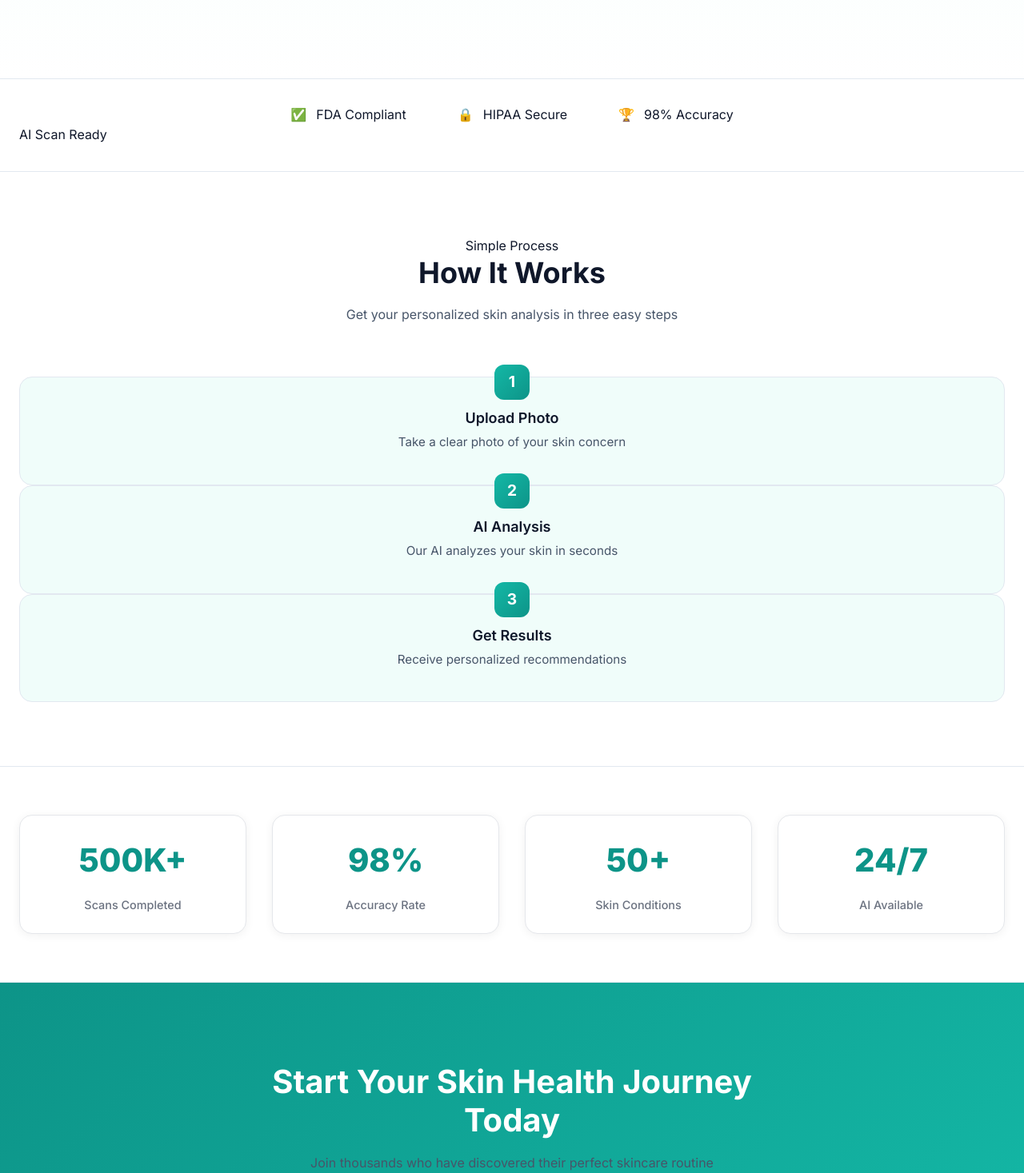
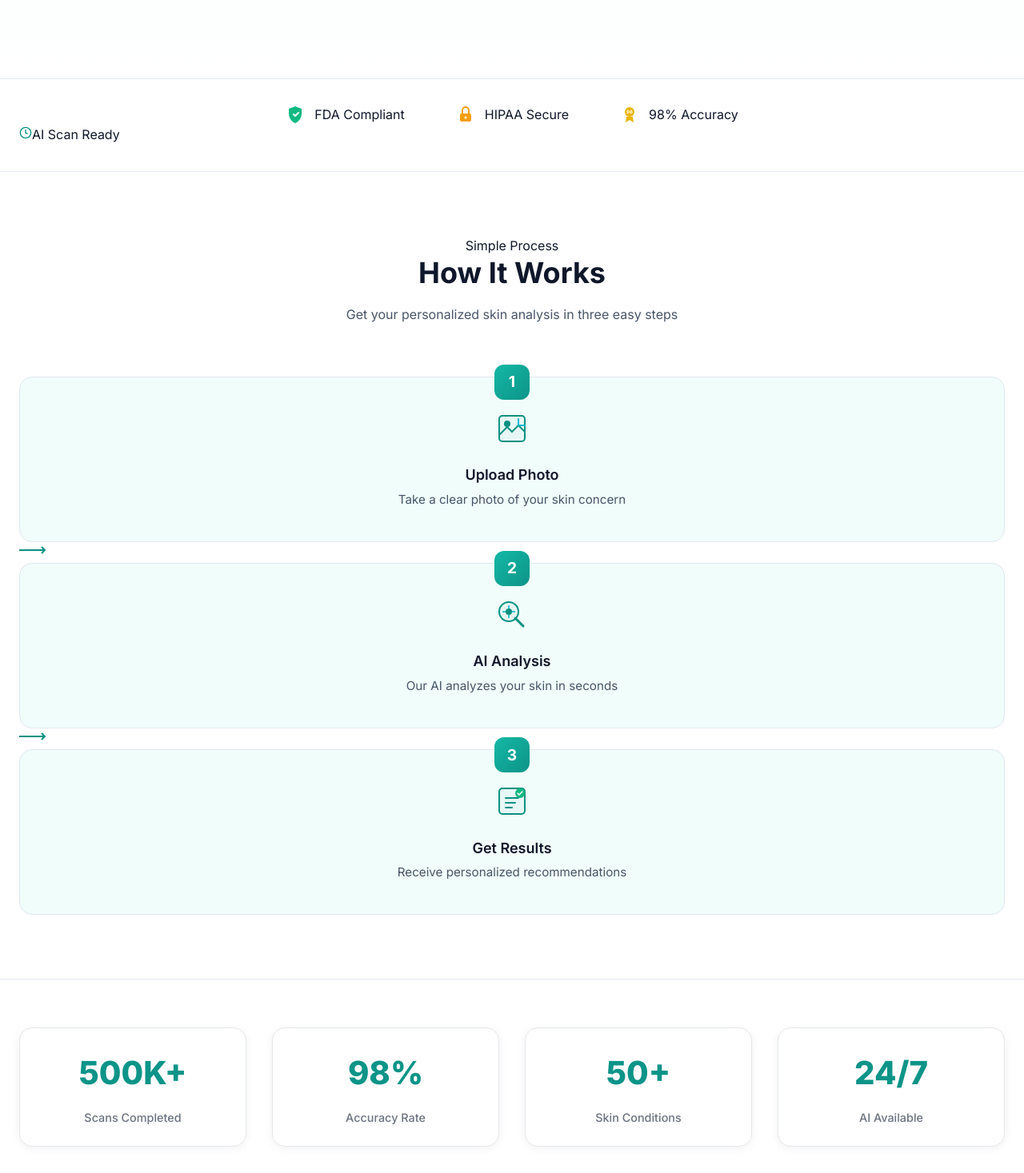
Before and after one commit to himprapatel-rgb/ai-skincare-intelligence-system, a React (Vite) app in the folder frontend/: page / in a window 1280 px wide. Shown: the part 520-1987 px from the top of the page at 80% size. Built offline with nearby package versions, Linux system fonts and the light colour scheme; no server answers.

Commit message:
feat(ui): Add custom SVG icons for trust badges and How It Works section

```diff
--- a/frontend/src/pages/HomePage.tsx
+++ b/frontend/src/pages/HomePage.tsx
@@ -75,28 +75,43 @@ const HomePage: React.FC = () => {
         </div>
       </section>
 
-      {/* Trust Badge Bar */}
+      {/* Trust Badge Bar with Custom SVG Icons */}
       <section className="trust-section">
         <div className="trust-container">
           <div className="trust-badge">
-            <span className="badge-icon">✅</span>
+            <svg width="24" height="24" viewBox="0 0 24 24" fill="none">
+              <path d="M12 2L4 5v6c0 5.55 3.84 10.74 8 12 4.16-1.26 8-6.45 8-12V5l-8-3z" fill="#10B981" />
+              <path d="M10 12l2 2 4-4" stroke="white" strokeWidth="2" strokeLinecap="round" strokeLinejoin="round" />
+            </svg>
             <span className="badge-text">FDA Compliant</span>
           </div>
           <div className="trust-badge">
-            <span className="badge-icon">🔒</span>
+            <svg width="24" height="24" viewBox="0 0 24 24" fill="none">
+              <rect x="5" y="11" width="14" height="10" rx="2" fill="#F59E0B" />
+              <path d="M8 11V7a4 4 0 1 1 8 0v4" stroke="#F59E0B" strokeWidth="2" fill="none" />
+              <circle cx="12" cy="16" r="1.5" fill="white" />
+            </svg>
             <span className="badge-text">HIPAA Secure</span>
           </div>
           <div className="trust-badge">
-            <span className="badge-icon">🏆</span>
+            <svg width="24" height="24" viewBox="0 0 24 24" fill="none">
+              <circle cx="12" cy="9" r="6" fill="#EAB308" />
+              <path d="M8 15l-1 7 5-3 5 3-1-7" fill="#EAB308" />
+              <text x="12" y="11" textAnchor="middle" fill="white" fontSize="6" fontWeight="bold">98</text>
+            </svg>
             <span className="badge-text">98% Accuracy</span>
           </div>
         </div>
         <div className="ai-scan-ready">
+          <svg width="16" height="16" viewBox="0 0 24 24" fill="none" stroke="#089182" strokeWidth="2">
+            <circle cx="12" cy="12" r="10" />
+            <polyline points="12,6 12,12 16,14" />
+          </svg>
           <span>AI Scan Ready</span>
         </div>
       </section>
 
-      {/* How It Works Section */}
+      {/* How It Works Section with Custom Icons */}
       <section className="how-it-works-section">
         <div className="how-it-works-container">
           <div className="section-header">
@@ -107,18 +122,50 @@ const HomePage: React.FC = () => {
           <div className="steps-container">
             <div className="step-card">
               <div className="step-number">1</div>
+              <div className="step-icon">
+                <svg width="48" height="48" viewBox="0 0 48 48" fill="none">
+                  <rect x="8" y="8" width="32" height="32" rx="4" stroke="#089182" strokeWidth="2" fill="#E6F7F5" />
+                  <circle cx="18" cy="18" r="4" fill="#089182" />
+                  <path d="M8 32l10-10 6 6 8-8 8 8" stroke="#089182" strokeWidth="2" fill="none" />
+                  <path d="M32 12v8h8" stroke="#06B6D4" strokeWidth="2" strokeLinecap="round" />
+                </svg>
+              </div>
               <h3 className="step-title">Upload Photo</h3>
               <p className="step-description">Take a clear photo of your skin concern</p>
             </div>
-            <div className="step-connector"></div>
+            <div className="step-connector">
+              <svg width="40" height="16" viewBox="0 0 40 16" fill="none">
+                <path d="M0 8h32M28 4l4 4-4 4" stroke="#089182" strokeWidth="2" />
+              </svg>
+            </div>
             <div className="step-card">
               <div className="step-number">2</div>
+              <div className="step-icon">
+                <svg width="48" height="48" viewBox="0 0 48 48" fill="none">
+                  <circle cx="20" cy="20" r="12" stroke="#089182" strokeWidth="2" fill="#E6F7F5" />
+                  <path d="M28 28l10 10" stroke="#089182" strokeWidth="3" strokeLinecap="round" />
+                  <circle cx="20" cy="20" r="4" fill="#089182" />
+                  <path d="M20 12v4M20 24v4M12 20h4M24 20h4" stroke="#06B6D4" strokeWidth="1.5" />
+                </svg>
+              </div>
               <h3 className="step-title">AI Analysis</h3>
               <p className="step-description">Our AI analyzes your skin in seconds</p>
             </div>
-            <div className="step-connector"></div>
+            <div className="step-connector">
+              <svg width="40" height="16" viewBox="0 0 40 16" fill="none">
+                <path d="M0 8h32M28 4l4 4-4 4" stroke="#089182" strokeWidth="2" />
+              </svg>
+            </div>
             <div className="step-card">
               <div className="step-number">3</div>
+              <div className="step-icon">
+                <svg width="48" height="48" viewBox="0 0 48 48" fill="none">
+                  <path d="M12 8h24a4 4 0 0 1 4 4v24a4 4 0 0 1-4 4H12a4 4 0 0 1-4-4V12a4 4 0 0 1 4-4z" fill="#E6F7F5" stroke="#089182" strokeWidth="2" />
+                  <path d="M16 20h16M16 26h12M16 32h8" stroke="#089182" strokeWidth="2" strokeLinecap="round" />
+                  <circle cx="34" cy="14" r="6" fill="#10B981" />
+                  <path d="M31 14l2 2 4-4" stroke="white" strokeWidth="1.5" strokeLinecap="round" />
+                </svg>
+              </div>
               <h3 className="step-title">Get Results</h3>
               <p className="step-description">Receive personalized recommendations</p>
             </div>
@@ -156,6 +203,9 @@ const HomePage: React.FC = () => {
             <p className="cta-subtitle">Join thousands who have discovered their perfect skincare routine</p>
             <button className="cta-button" onClick={() => navigate('/scan')}>
               Get Free Analysis
+              <svg width="20" height="20" viewBox="0 0 24 24" fill="none" stroke="currentColor" strokeWidth="2">
+                <path d="M5 12h14M12 5l7 7-7 7" />
+              </svg>
             </button>
           </div>
         </div>
```
